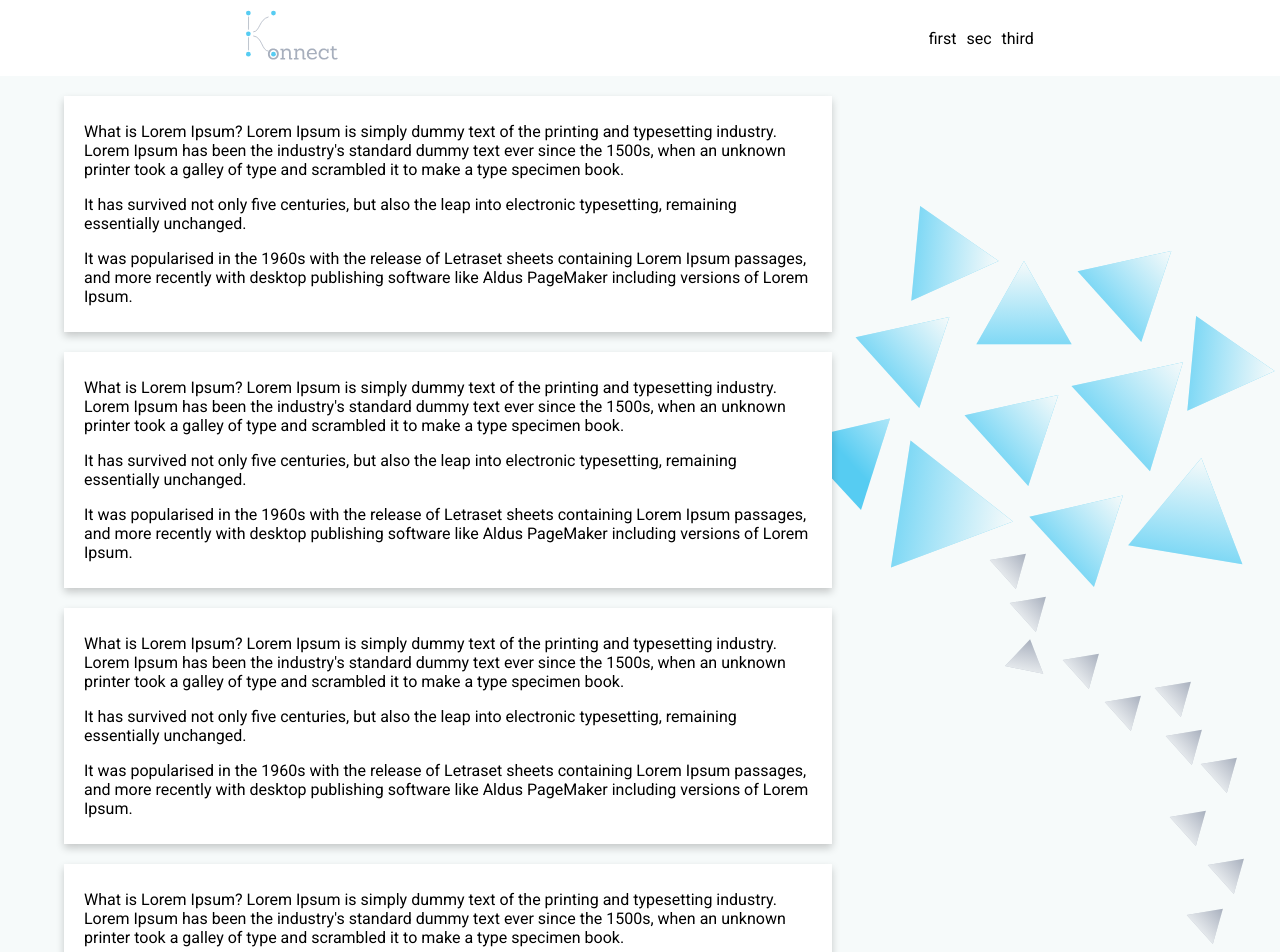
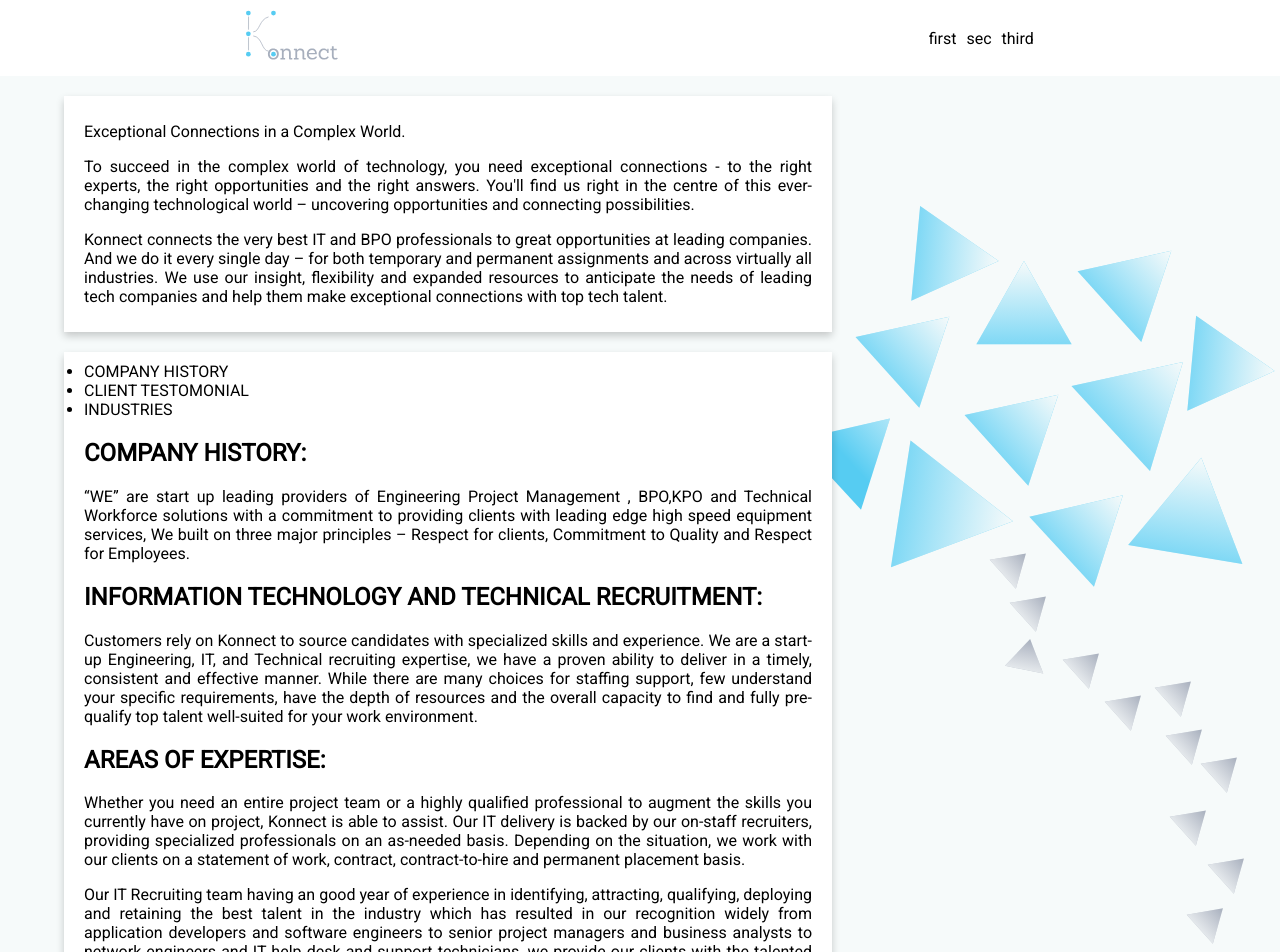
Before and after one commit to Jeevan-Kishore/Konnect, a React app: page / in a window 1280 px wide. Shown: the top 952 px of the page. Built offline with nearby package versions, Linux system fonts and the light colour scheme.

Commit message:
chore(data): Add some data :zap:

```diff
--- a/package.json
+++ b/package.json
@@ -38,6 +38,7 @@
     "postcss-normalize": "8.0.1",
     "postcss-preset-env": "6.7.0",
     "postcss-safe-parser": "4.0.1",
+    "prop-types": "^15.7.2",
     "react": "^16.13.1",
     "react-app-polyfill": "^1.0.6",
     "react-dev-utils": "^10.2.1",
--- a/src/App.js
+++ b/src/App.js
@@ -5,6 +5,8 @@ import mySvg from "./svg/tree.svg";
 import { MenuBar } from "./components/Menu-Bar";
 import { Card } from "./components/Card";
 import { Footer } from "./components/Footer";
+import { getAboutUs } from "./data-generators/about-us";
+import { getWhyUs } from "./data-generators/why-us";
 
 function App() {
   return (
@@ -15,13 +17,8 @@ function App() {
         style={{ backgroundImage: `url(${mySvg})` }}
       >
         <div className={styles.container}>
-          <Card />
-          <Card />
-          <Card />
-          <Card />
-          <Card />
-          <Card />
-          <Card />
+          <Card>{getAboutUs()}</Card>
+          <Card>{getWhyUs()}</Card>
         </div>
       </div>
       <Footer />
--- a/src/components/Card/index.js
+++ b/src/components/Card/index.js
@@ -1,25 +1,14 @@
 import React from "react";
+import PropTypes from "prop-types";
 import styles from "./card.module.css";
 
-export const Card = (props) => {
-  return (
-    <section className={styles.wrapper}>
-      <p>
-        What is Lorem Ipsum? Lorem Ipsum is simply dummy text of the printing
-        and typesetting industry. Lorem Ipsum has been the industry&apos;s
-        standard dummy text ever since the 1500s, when an unknown printer took a
-        galley of type and scrambled it to make a type specimen book.
-      </p>
-      <p>
-        It has survived not only five centuries, but also the leap into
-        electronic typesetting, remaining essentially unchanged.
-      </p>
-      <p>
-        It was popularised in the 1960s with the release of Letraset sheets
-        containing Lorem Ipsum passages, and more recently with desktop
-        publishing software like Aldus PageMaker including versions of Lorem
-        Ipsum.
-      </p>
-    </section>
-  );
+export const Card = ({ children }) => {
+  return <section className={styles.wrapper}>{children}</section>;
 };
+
+Card.propTypes = {
+  children: PropTypes.oneOfType([
+    PropTypes.arrayOf(PropTypes.node),
+    PropTypes.node,
+  ]).isRequired,
+};
--- /dev/null
+++ b/src/data-generators/about-us.js
@@ -0,0 +1,22 @@
+import React from "react";
+
+export const getAboutUs = () => (
+  <>
+    <p>Exceptional Connections in a Complex World.</p>
+    <p>
+      To succeed in the complex world of technology, you need exceptional
+      connections - to the right experts, the right opportunities and the right
+      answers. You&apos;ll find us right in the centre of this ever-changing
+      technological world – uncovering opportunities and connecting
+      possibilities.
+    </p>
+    <p>
+      Konnect connects the very best IT and BPO professionals to great
+      opportunities at leading companies. And we do it every single day – for
+      both temporary and permanent assignments and across virtually all
+      industries. We use our insight, flexibility and expanded resources to
+      anticipate the needs of leading tech companies and help them make
+      exceptional connections with top tech talent.
+    </p>
+  </>
+);
--- /dev/null
+++ b/src/data-generators/why-us.js
@@ -0,0 +1,49 @@
+import React from "react";
+export const getWhyUs = () => (
+  <>
+    <ul>
+      <li>COMPANY HISTORY</li>
+      <li>CLIENT TESTOMONIAL</li>
+      <li>INDUSTRIES</li>
+    </ul>
+
+    <h2>COMPANY HISTORY:</h2>
+    <p>
+      “WE” are start up leading providers of Engineering Project Management ,
+      BPO,KPO and Technical Workforce solutions with a commitment to providing
+      clients with leading edge high speed equipment services, We built on three
+      major principles – Respect for clients, Commitment to Quality and Respect
+      for Employees.
+    </p>
+
+    <h2>INFORMATION TECHNOLOGY AND TECHNICAL RECRUITMENT:</h2>
+    <p>
+      Customers rely on Konnect to source candidates with specialized skills and
+      experience. We are a start-up Engineering, IT, and Technical recruiting
+      expertise, we have a proven ability to deliver in a timely, consistent and
+      effective manner. While there are many choices for staffing support, few
+      understand your specific requirements, have the depth of resources and the
+      overall capacity to find and fully pre-qualify top talent well-suited for
+      your work environment.
+    </p>
+
+    <h2>AREAS OF EXPERTISE:</h2>
+    <p>
+      Whether you need an entire project team or a highly qualified professional
+      to augment the skills you currently have on project, Konnect is able to
+      assist. Our IT delivery is backed by our on-staff recruiters, providing
+      specialized professionals on an as-needed basis. Depending on the
+      situation, we work with our clients on a statement of work, contract,
+      contract-to-hire and permanent placement basis.
+    </p>
+    <p>
+      Our IT Recruiting team having an good year of experience in identifying,
+      attracting, qualifying, deploying and retaining the best talent in the
+      industry which has resulted in our recognition widely from application
+      developers and software engineers to senior project managers and business
+      analysts to network engineers and IT help desk and support technicians, we
+      provide our clients with the talented professionals needed to maximize the
+      return on their technology investments.
+    </p>
+  </>
+);
--- a/src/index.css
+++ b/src/index.css
@@ -15,3 +15,7 @@ li {
   margin: 0;
   padding: 0;
 }
+
+p {
+  text-align: justify;
+}
```
